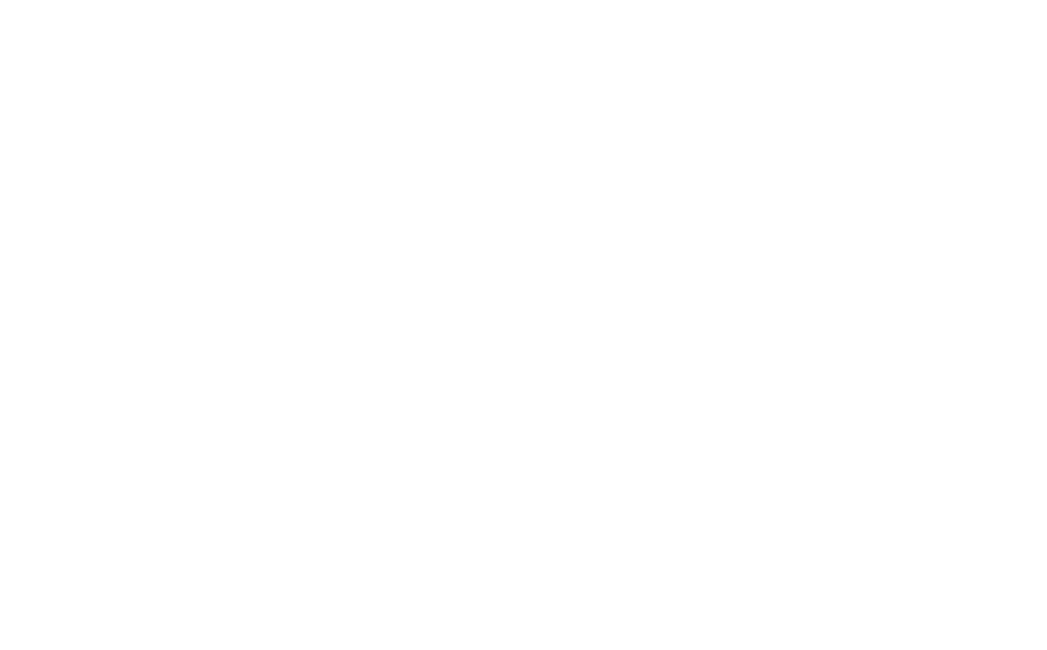
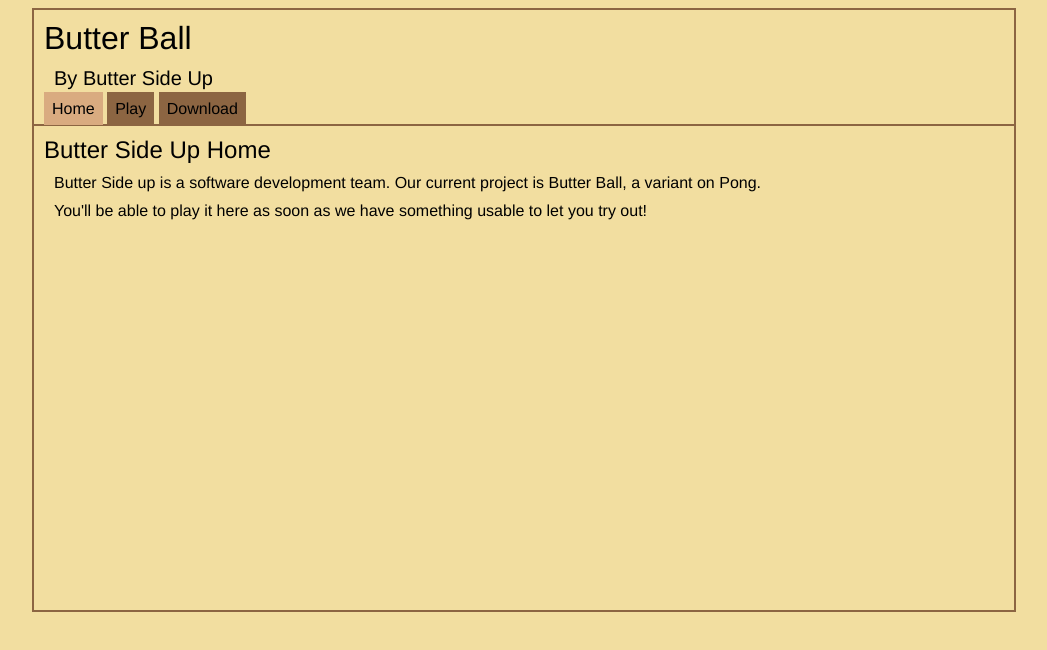
Before and after one commit to acsmars/butterball, a plain HTML site: page index.html in a window 1280 px wide. Shown: the whole page, without its empty margins (116-1163 px from the left). Drawn offline with Linux system fonts and the light colour scheme.

Commit message:
actually commited index.html and main.css this time

```diff
--- a/css/main.css
+++ b/css/main.css
@@ -14,3 +14,57 @@
 .darkBrown {
 	background-color: #402E27;
 }
+body {
+	background-color: #F2DEA0;
+}
+
+content {
+	display:block;
+    margin:0px auto 0px;
+    border:2px solid #8C6542;
+    width: 980px;
+    font-family: "HelveticaNeue-Light", "Helvetica Neue Light", "Helvetica Neue", Helvetica, Arial, "Lucida Grande", sans-serif;
+    min-height:600px;
+
+
+}
+#tabs {
+	display:block;
+	border-bottom:2px solid #8C6542;
+	padding-left: 10px;
+	padding-right: 10px;
+	height:24px;
+}
+#tabs > div {
+	display:inline;
+}
+#tabs > div > a {
+	padding:8px;
+	text-decoration: none;
+	color: black;
+	background-color:#8C6542;
+}
+#tabs > div > a:hover {
+	background-color:#F2E749;
+}
+#tabs > div > a.selected {
+	background-color:#D9AB80;
+}
+
+#tab1 {
+
+}
+#tab2 {
+
+}
+#tab3 {
+
+}
+div.tabContent.hide { display: none; }
+
+p {text-indent:10px;margin:10px;font-size:16px;}
+h1 {text-indent:0;margin:10px;font-size:32px;font-weight: normal;}
+h2 {text-indent:0;margin:10px;font-size:24px;font-weight: normal;}
+h3 {text-indent:0;margin:10px;font-size:20px;font-weight: normal;}
+
+.border {margin: 7px;border: 2px solid #8C6542;padding: 0;}
--- a/index.html
+++ b/index.html
@@ -1,3 +1,41 @@
 <!DOCTYPE html>
 <html>
+<head>
+	<meta charset="UTF-8">
+    <title>Untitled Document</title>
+    <link href="css/main.css"rel="stylesheet" type="text/css">
+    <script src="jsWebsite/tab.js" type="text/javascript"></script>
+</head>
+<body onload="init()">
+<content>
+	<h1>Butter Ball</h1>
+  <h3 style="text-indent:10px;">By Butter Side Up</h3>
+
+	<div id="tabs">
+      <div><a href="#home">Home</a></div>
+      <div><a href="#play">Play</a></div>
+      <div><a href="#download">Download</a></div>
+    </div>
+    <div class="tabContent" id="home">
+      <h2>Butter Side Up Home</h2>
+      <div>
+        <p>Butter Side up is a software development team. Our current project is Butter Ball, a variant on Pong. </p>
+        <p>You'll be able to play it here as soon as we have something usable to let you try out!</p>
+      </div>
+    </div>
+    <div class="tabContent" id="play">
+      <h2>Play Butter Ball in Browser</h2>
+      <div>
+        <p>Butter Ball isn't quite ready for the public yet. We'll put it here as soon as it's ready.</p>
+      </div>
+    </div>
+    <div class="tabContent" id="download">
+      <h2>Download Butter Ball Alpha</h2>
+      <div>
+        <p>Butter Ball will be available for download here once it is ready for alpha.</p>
+      </div>
+    </div>
+
+</content>
+</body>
 </html>
```
